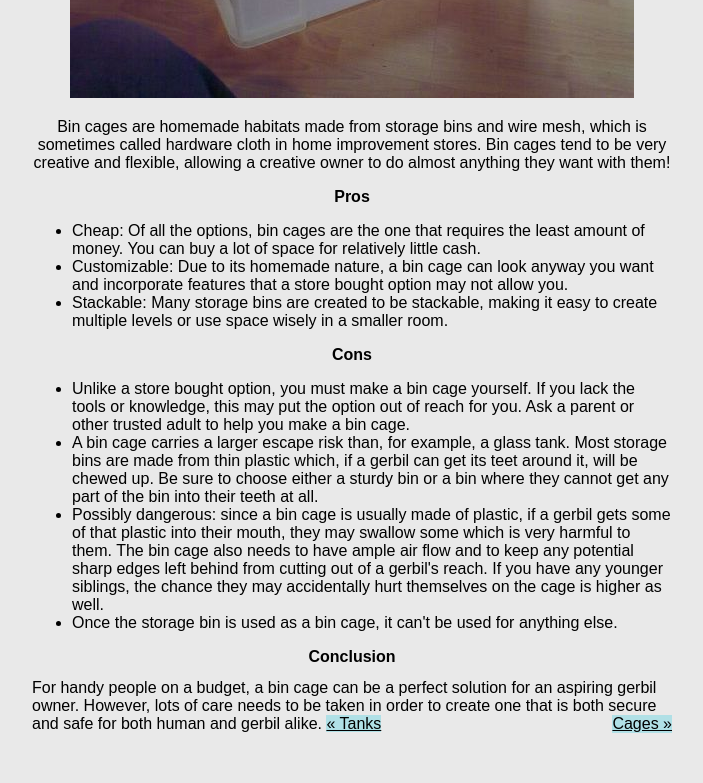
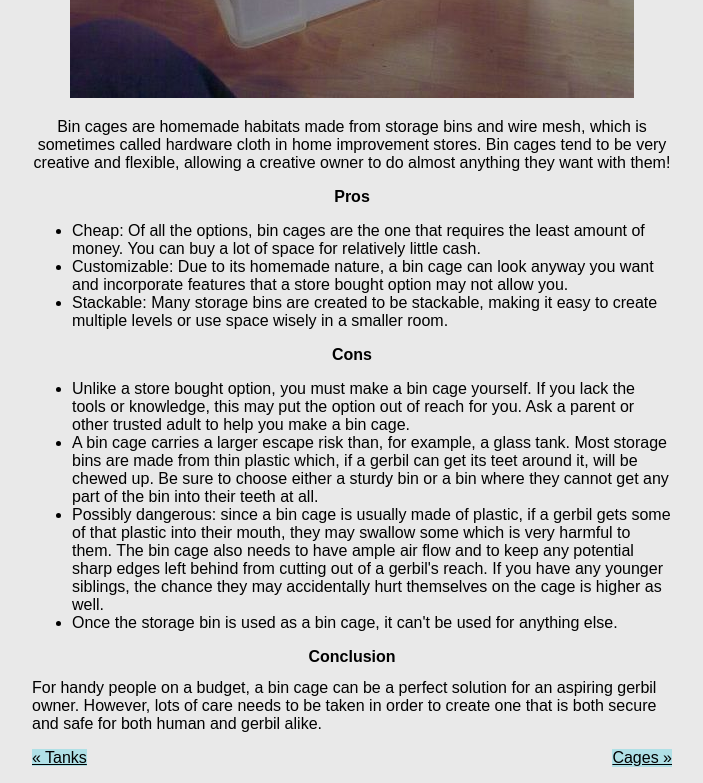
Before and after one commit to kkim57/itmd460-final, a plain HTML site: page bins.html in a window 1280 px wide. Shown: the part 397-1180 px from the top of the page, without its empty margins (288-991 px from the left). Before the commit the page ends 1130 px from the top, so only its background shows below. Drawn offline with Linux system fonts and the light colour scheme.

Commit message:
Update bins.html

```diff
--- a/bins.html
+++ b/bins.html
@@ -26,5 +26,5 @@
 </ul>
 <h2>Conclusion</h2>
 For handy people on a budget, a bin cage can be a perfect solution for an aspiring gerbil owner. However, lots of care needs to be taken in order to create one that is both secure and safe for both human and gerbil alike.
-<a href="tanks" class="previous">&laquo; Tanks</a>
-<a href="cages" style="float:right" class="next">Cages &raquo;</a>
+<p><a href="tanks" class="previous">&laquo; Tanks</a>
+    <a href="cages" style="float:right" class="next">Cages &raquo;</a></p>
```
